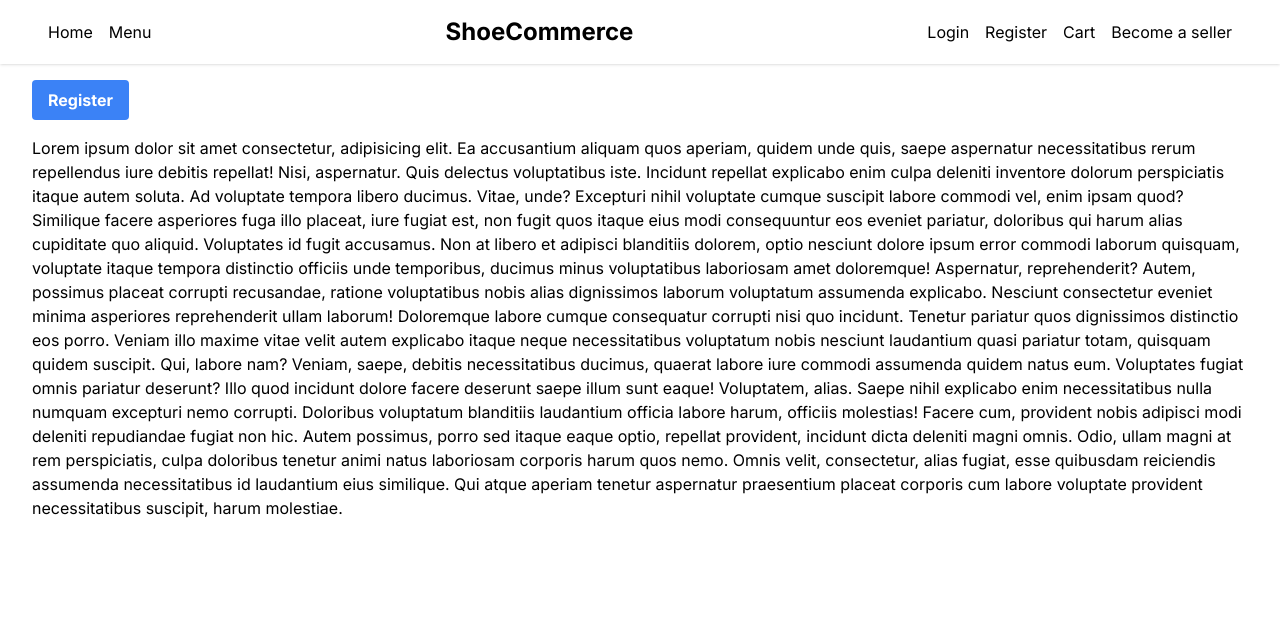
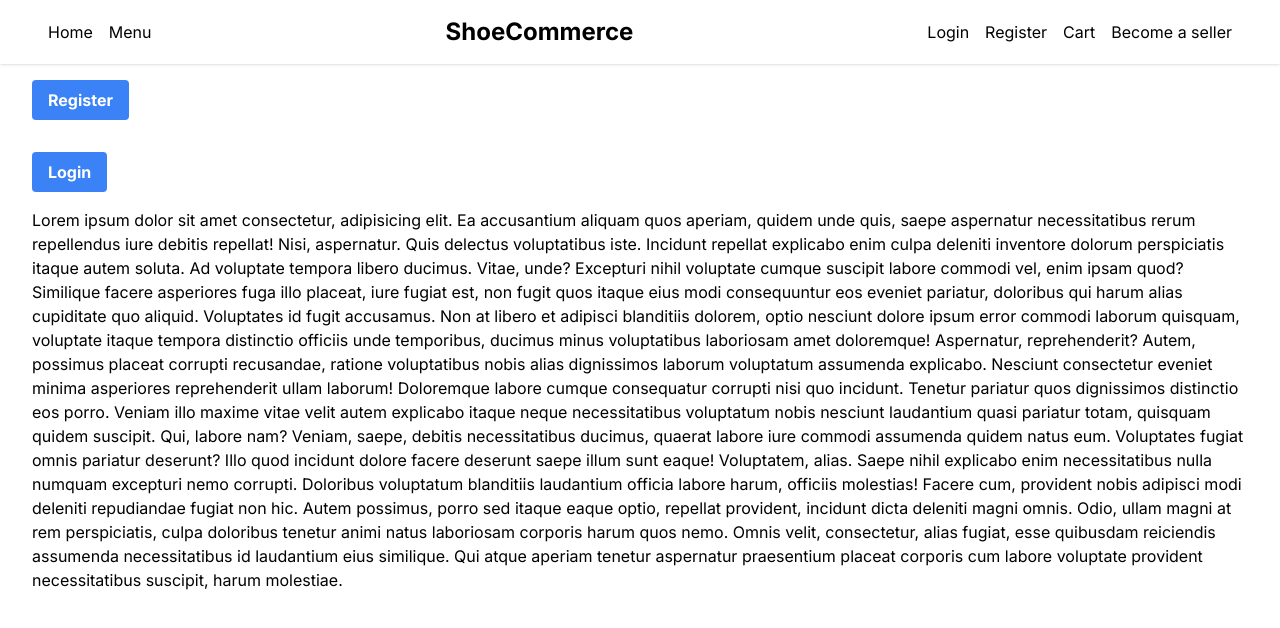
Before and after one commit to Rhythm1821/shoe-commerce, a Next.js app: page /seller/home in a window 1280 px wide. Shown: the top 628 px of the page. Built offline with nearby package versions, Linux system fonts and the light colour scheme; no server answers.

Commit message:
Login button for seller added

```diff
--- a/src/app/seller/home/page.jsx
+++ b/src/app/seller/home/page.jsx
@@ -5,6 +5,7 @@ export default function SellerHome() {
     return (
         <div className="container">
          <button className="bg-blue-500 hover:bg-blue-700 text-white font-bold py-2 px-4 rounded mb-4 mt-4"><Link href="/seller/register">Register</Link></button> <br />
+         <button className="bg-blue-500 hover:bg-blue-700 text-white font-bold py-2 px-4 rounded mb-4 mt-4"><Link href="/seller/login">Login</Link></button> <br />
          <p>
          Lorem ipsum dolor sit amet consectetur, adipisicing elit. Ea accusantium aliquam quos aperiam, quidem unde quis, saepe aspernatur necessitatibus rerum repellendus iure debitis repellat! Nisi, aspernatur. Quis delectus voluptatibus iste.
          Incidunt repellat explicabo enim culpa deleniti inventore dolorum perspiciatis itaque autem soluta. Ad voluptate tempora libero ducimus. Vitae, unde? Excepturi nihil voluptate cumque suscipit labore commodi vel, enim ipsam quod?
```
